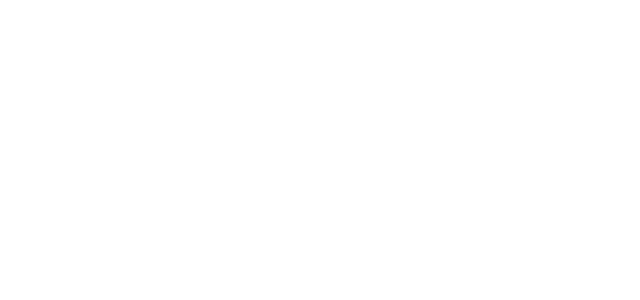
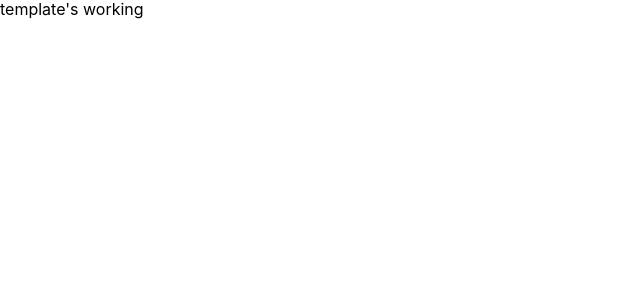
Before and after one commit to skochdev/smilga-styled-components, a React (Create React App) app: page / in a window 1280 px wide. Shown: the top 300 px of the page, without its empty margins (0-640 px from the left). Built offline with nearby package versions, Linux system fonts and the light colour scheme.

Commit message:
fix webpack bug

```diff
--- a/src/App.jsx
+++ b/src/App.jsx
@@ -5,9 +5,11 @@ function App() {
   return (
     <>
       <GlobalStyle />
-      <Box as="main" bg="white"></Box>
+      <Box as="main" bg="white">
+        template's working
+      </Box>
     </>
   );
 }
 
-export default App;
+export { App };
--- a/src/index.js
+++ b/src/index.js
@@ -1,6 +1,6 @@
 import React from 'react';
 import ReactDOM from 'react-dom/client';
-import App from './App';
+import { App } from './App';
 import { theme } from './theme/theme';
 import { ThemeProvider } from 'styled-components';
 
```
Also changed, not shown: 16 other files (tests, documents, lock files or other folders).
